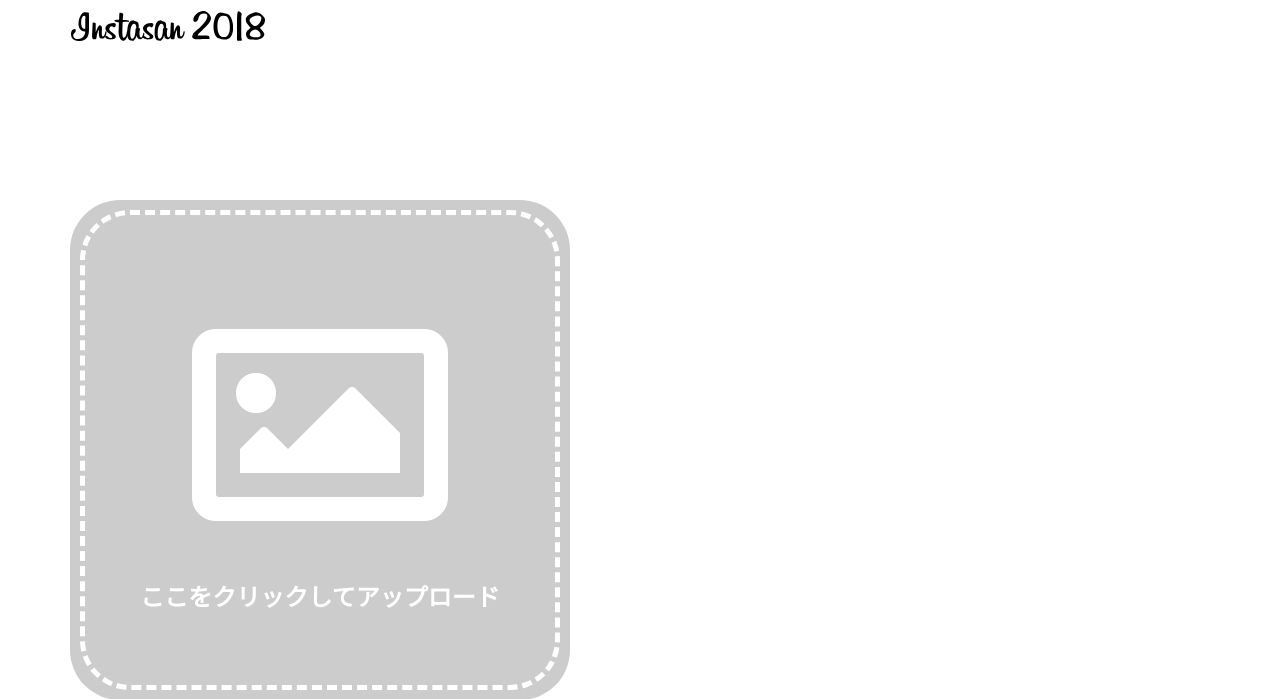
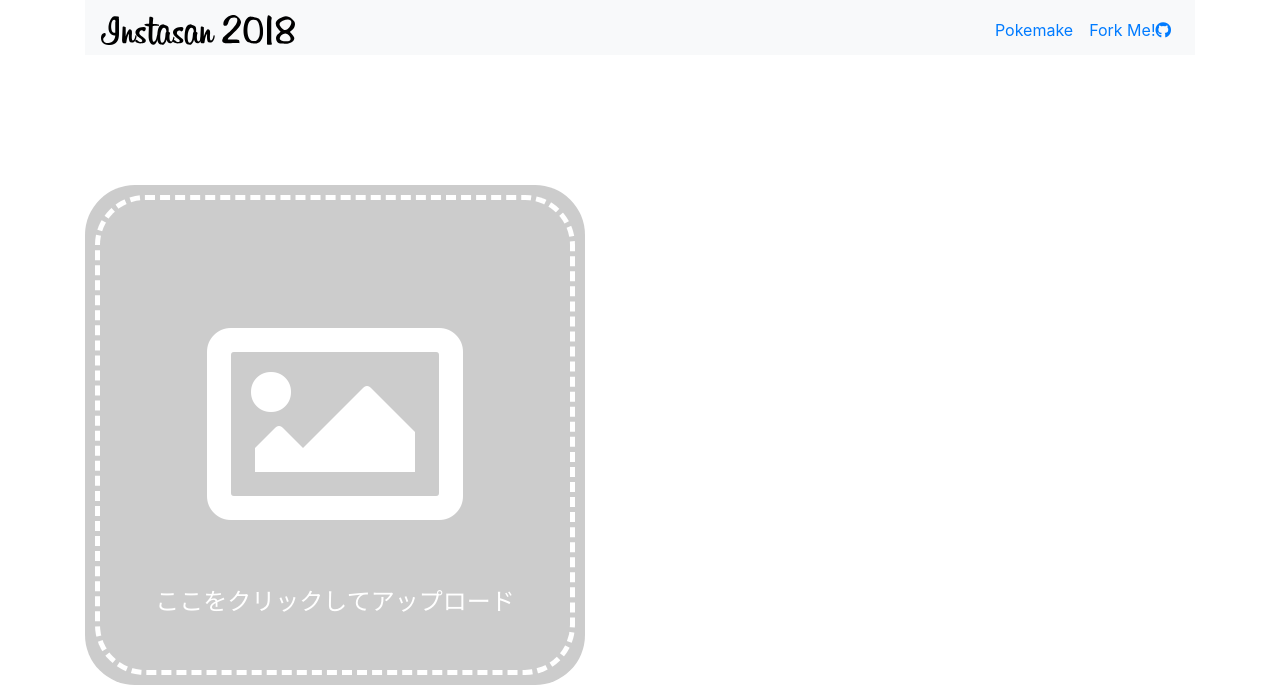
Before and after one commit to Shirataki2/instasan2018, a Flask app: page / in a window 1280 px wide. Shown: the top 699 px of the page. Run offline with Flask 2, Linux system fonts and the light colour scheme; some libraries are stand-ins or nearby versions.

Commit message:
Add Header Link

```diff
--- a/templates/index.html
+++ b/templates/index.html
@@ -17,9 +17,9 @@
   <script src="http://code.jquery.com/jquery-1.11.1.min.js"></script>
   <script src="static/dist/snackbar.min.js"></script>
   <link rel="stylesheet" href="static/dist/snackbar.min.css">
-  <link href="https://maxcdn.bootstrapcdn.com/bootstrap/3.3.6/css/bootstrap.min.css" rel="stylesheet" integrity="sha384-1q8mTJOASx8j1Au+a5WDVnPi2lkFfwwEAa8hDDdjZlpLegxhjVME1fgjWPGmkzs7"
+  <link rel="stylesheet" href="https://stackpath.bootstrapcdn.com/bootstrap/4.1.3/css/bootstrap.min.css" integrity="sha384-MCw98/SFnGE8fJT3GXwEOngsV7Zt27NXFoaoApmYm81iuXoPkFOJwJ8ERdknLPMO"
     crossorigin="anonymous">
-  <script src="https://maxcdn.bootstrapcdn.com/bootstrap/3.3.6/js/bootstrap.min.js" integrity="sha384-0mSbJDEHialfmuBBQP6A4Qrprq5OVfW37PRR3j5ELqxss1yVqOtnepnHVP9aJ7xS"
+  <script src="https://stackpath.bootstrapcdn.com/bootstrap/4.1.3/js/bootstrap.min.js" integrity="sha384-ChfqqxuZUCnJSK3+MXmPNIyE6ZbWh2IMqE241rYiqJxyMiZ6OW/JmZQ5stwEULTy"
     crossorigin="anonymous"></script>
   <script src="./static/jquery.socialbutton-1.9.1.min.js"></script>
   <link rel="stylesheet" href="https://use.fontawesome.com/releases/v5.3.1/css/all.css" integrity="sha384-mzrmE5qonljUremFsqc01SB46JvROS7bZs3IO2EmfFsd15uHvIt+Y8vEf7N7fWAU"
@@ -34,10 +34,26 @@
 <body>
   <div class="container">
     <!-- Header -->
-    <nav class="navbar bg-light logomark">
+    <nav class="navbar bg-light logomark navbar-expand-sm">
+      <button class="navbar-toggler" type="button" data-toggle="collapse" data-target="#navbarNav4" aria-controls="navbarNav4"
+        aria-expanded="false" aria-label="ToggleNavigation">
+        <span class="navbar-toggler-icon"></span>
+      </button>
       <a href="/">
-        <img src="./static/images/logo.svg" height="30">
+        <a href="/">
+          <img src="./static/images/logo.svg" height="30">
+        </a>
       </a>
+      <div class="collapse navbar-collapse active justify-content-end">
+        <ul class="navbar-nav">
+          <li class="nav-item">
+            <a href="http://pokemake.kcs18.net" class="nav-link">Pokemake</a>
+          </li>
+          <li class="nav-item">
+            <a href="https://github.com/Shirataki2/pokemake" class="nav-link">Fork Me!<i class="fab fa-github"></i></a>
+          </li>
+        </ul>
+      </div>
     </nav>
     <div class="row">
       <div class="col-md-6 col-xs-12" id="upload-field">
```
Also changed, not shown: static/main.js (+19 -10 lines).
